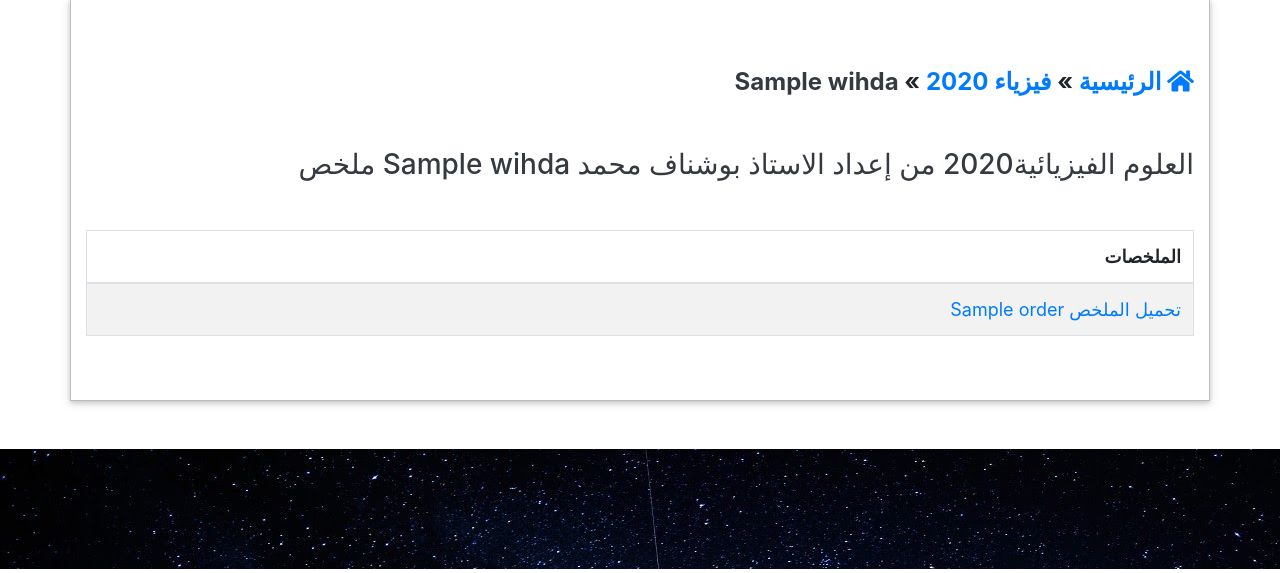
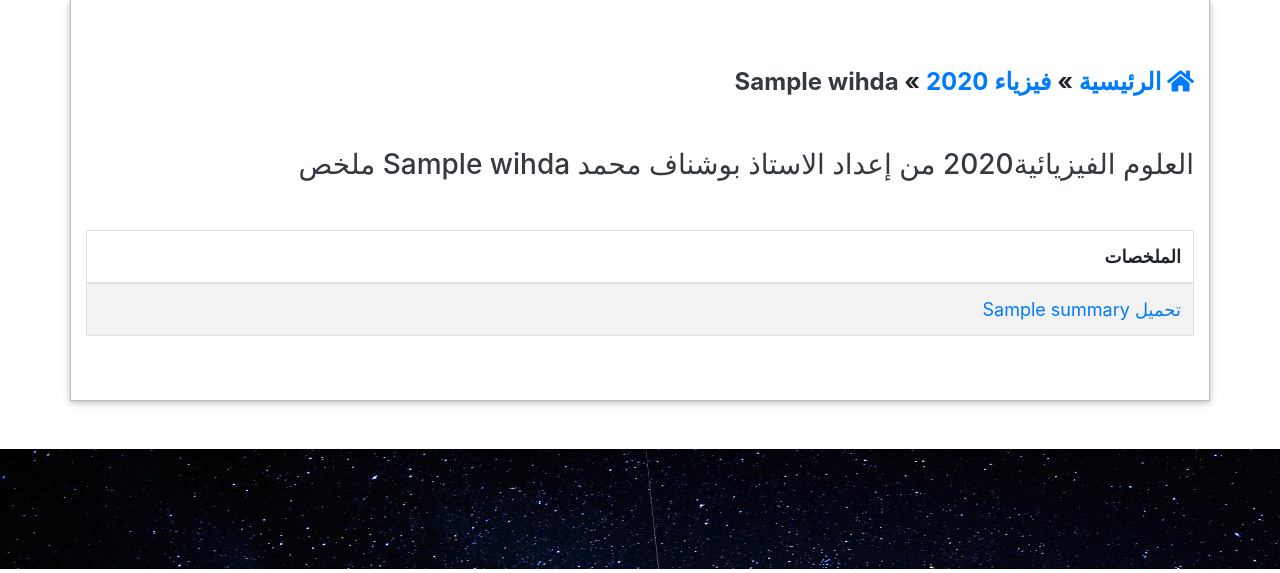
Before and after one commit to Rouizi/einstein, a Django app: template templates/core/summary_wihda.html in a window 1280 px wide. Shown: the part 135-708 px from the top of the page. Run offline with Django 3.2, Linux system fonts and the light colour scheme; the template is opened without the code that fills it: most values are stand-ins (such as "Sample title", 1, 10 or a date in 2020); data that the repository does not hold is empty; some libraries are stand-ins or nearby versions.

Commit message:
small changes

```diff
--- a/templates/core/exercises_wihda.html
+++ b/templates/core/exercises_wihda.html
@@ -39,7 +39,7 @@
             </a>
           </td>
           <td>
-            <a href='{{ exercise.link }}' target='_blank'>{{ exercise.order_name.order }} تحميل التمرين</a>
+            <a href='{{ exercise.link }}' target='_blank'>{{ exercise.short_name }} تحميل</a>
           </td>
         </tr>
         {% endfor %}
--- a/templates/core/summary_wihda.html
+++ b/templates/core/summary_wihda.html
@@ -29,7 +29,7 @@
         {% for summary in summaries %}
         <tr>
           <td>
-            <a href='{{ summary.link }}' target='_blank'>{{ summary.order_name.order }} تحميل الملخص</a>
+            <a href='{{ summary.link }}' target='_blank'>{{ summary.short_name }} تحميل</a>
           </td>
         </tr>
         {% endfor %}
```
